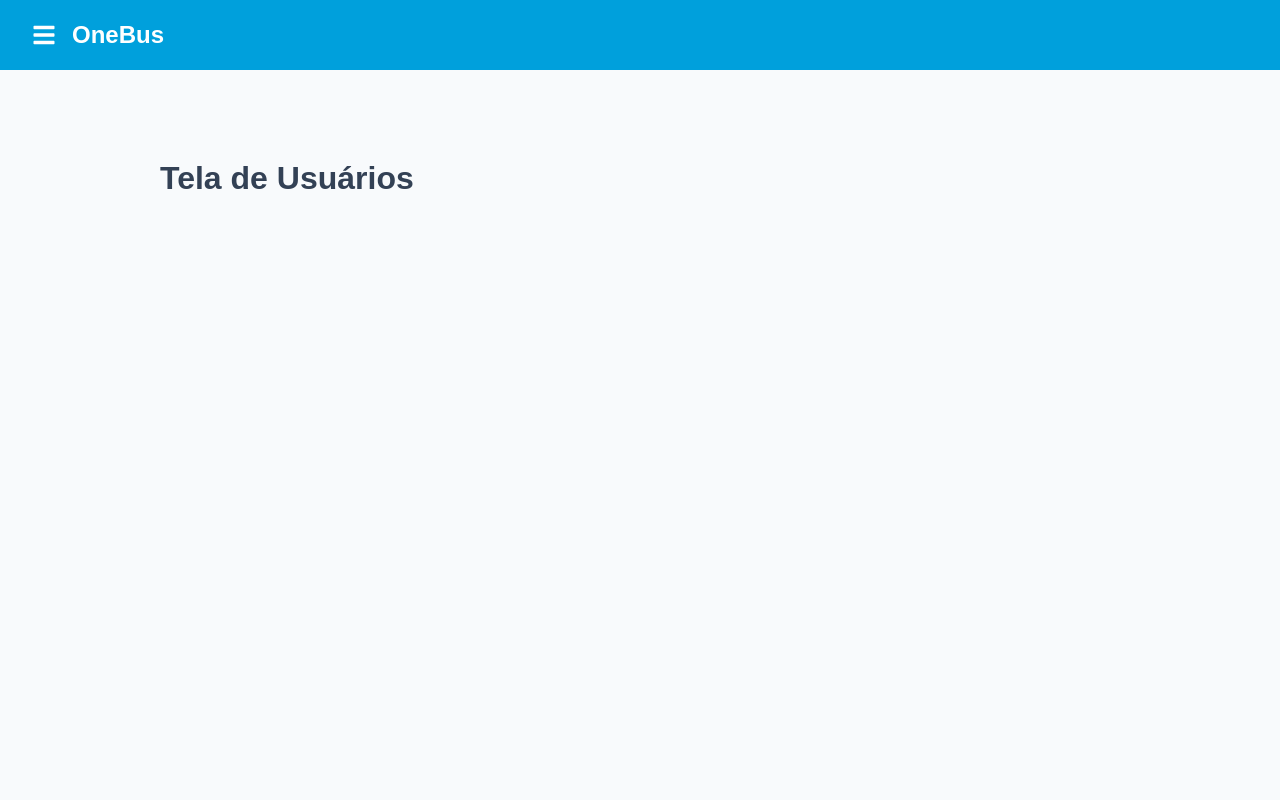
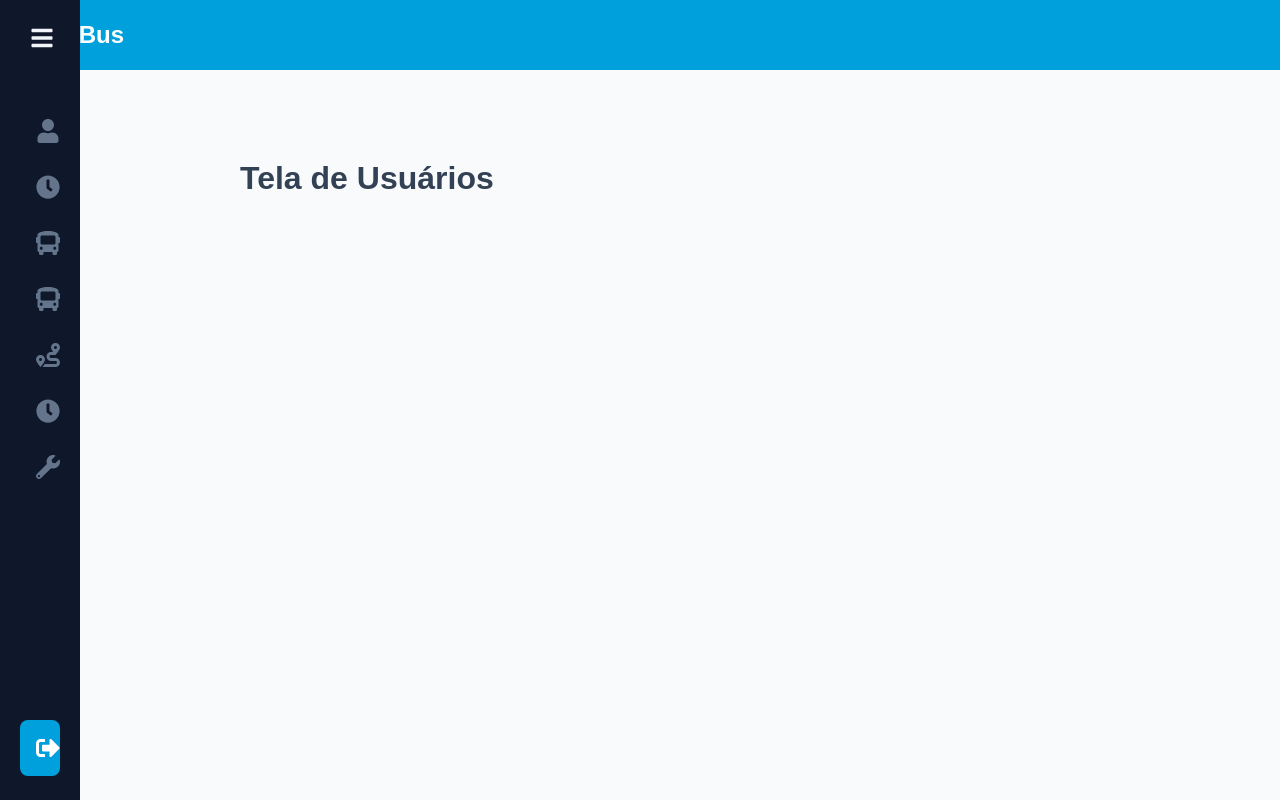
Before and after one commit to OneBus/OneBus-Frontend, a React (Vite) app: page /usuarios in a window 1280 px wide. Built offline with nearby package versions, Linux system fonts and the light colour scheme; sample sign-in values are in the browser's storage.

Commit message:
funcionario.jsx
sidebar com hover e crud no modulo funcionario

```diff
--- a/src/App.jsx
+++ b/src/App.jsx
@@ -30,11 +30,11 @@ const DashboardLayout = () => {
   };
 
   return (
-    <div style={{ display: 'flex' }}>
-      {/* NOVO: Passamos a função 'promptLogout' para a Sidebar */}
-      <Sidebar isOpen={isSidebarOpen} onLogoutClick={promptLogout} />
+     <div style={{ display: 'flex' }}>
+      {/* 1. PASSAMOS O ESTADO 'isOpen' E A FUNÇÃO 'onToggle' PARA A SIDEBAR */}
+      <Sidebar isOpen={isSidebarOpen} onToggle={toggleSidebar} onLogoutClick={promptLogout} />
 
-      <div style={{ flex: 1, marginLeft: isSidebarOpen ? '250px' : '0', transition: 'margin-left 0.3s ease-in-out' }}>
+      <div style={{ flex: 1, marginLeft: isSidebarOpen ? '250px' : '80px', transition: 'margin-left 0.3s ease-in-out' }}>
         <Header onToggleSidebar={toggleSidebar} isSidebarOpen={isSidebarOpen} />
         <AppRoutes />
       </div>
--- a/src/components/Header/Header.jsx
+++ b/src/components/Header/Header.jsx
@@ -4,7 +4,7 @@ import styles from './Header.module.css';
 import { FaBars, FaSearch, FaUserCircle } from 'react-icons/fa';
 
 // 2. Receba as props 'onToggleSidebar' e 'isSidebarOpen'
-function Header({ onToggleSidebar, isSidebarOpen }) {
+function Header({ isSidebarOpen }) {
   // 3. Crie a classe dinâmica para o header ajustar sua posição
   const headerClass = `${styles.header} ${!isSidebarOpen ? styles.sidebarClosed : ''}`;
 
@@ -12,9 +12,8 @@ function Header({ onToggleSidebar, isSidebarOpen }) {
     <header className={headerClass}>
       <div className={styles.leftContent}>
         {/* 4. Adicione o botão com o evento onClick */}
-        <button className={styles.menuButton} onClick={onToggleSidebar}>
-          <FaBars />
-        </button>
+
+
         <div className={styles.title}>
           <h1>OneBus</h1>
         </div>
--- a/src/components/Header/Header.module.css
+++ b/src/components/Header/Header.module.css
@@ -41,5 +41,6 @@
 .title h1 {
   font-size: 1.5rem;
   margin-right: 276px;
+  align-content: center;
    /* Garante que não há margem extra */
 }
--- a/src/components/Sidebar/Sidebar.jsx
+++ b/src/components/Sidebar/Sidebar.jsx
@@ -2,7 +2,7 @@ import React from 'react';
 import { NavLink } from 'react-router-dom';
 import styles from './Sidebar.module.css';
 import {
-  FaUser, FaClock, FaBus, FaRoute, FaWrench, FaUsers, FaSignOutAlt, FaChartLine
+  FaUser, FaClock, FaBus, FaRoute, FaWrench, FaSignOutAlt, FaBars
 } from 'react-icons/fa';
 
 const menuItems = [
@@ -15,15 +15,21 @@ const menuItems = [
   { path: '/manutencao', name: 'Manutenção', icon: <FaWrench /> },
 ];
 
-function Sidebar({ isOpen, onLogoutClick}) {
-  // 2. Crie a classe dinâmica baseada no estado 'isOpen'
-  const sidebarClass = `${styles.sidebar} ${isOpen ? styles.open : ''}`;
+// 2. RECEBEMOS A PROP 'onToggle' AQUI
+function Sidebar({ isOpen, onToggle, onLogoutClick }) {
+  return (
+    // A classe 'expanded' é controlada pela prop 'isOpen'
+    <div className={`${styles.sidebar} ${isOpen ? styles.expanded : ''}`}>
+      <div className={styles.header}>
+        <div className={styles.logo}>
+          <h1>OneBus</h1>
+        </div>
+        {/* 3. A FUNÇÃO 'onToggle' É USADA AQUI NO ONCLICK */}
+        <button className={styles.hamburgerButton} onClick={onToggle}>
+          <FaBars />
+        </button>
+      </div>
 
-return (
-    <div className={sidebarClass}>
-      <div className={styles.logo}>
-        <h1>OneBus</h1>
-      </div>
       <nav className={styles.nav}>
         {menuItems.map((item) => (
           <NavLink
@@ -32,16 +38,17 @@ return (
             className={({ isActive }) =>
               isActive ? `${styles.navLink} ${styles.active}` : styles.navLink
             }
+            title={item.name} // O atributo 'title' é crucial para o tooltip
           >
             {item.icon}
-            <span>{item.name}</span>
+            <span className={styles.linkName}>{item.name}</span>
           </NavLink>
         ))}
       </nav>
-      {/* NOVO: Adicione o evento onClick aqui */}
+
       <div className={styles.logout} onClick={onLogoutClick}>
         <FaSignOutAlt />
-        <span>Log out</span>
+        <span className={styles.linkName}>Log out</span>
       </div>
     </div>
   );
--- a/src/components/Sidebar/Sidebar.module.css
+++ b/src/components/Sidebar/Sidebar.module.css
@@ -1,6 +1,17 @@
+/* Variáveis de cor (se não estiverem em um arquivo global, adicione-as aqui ou em ':root') */
+:root {
+  --sidebar-bg: #1e1e2d; /* Cor de fundo escura */
+  --text-light: #e0e0e0;
+  --text-muted: #888;
+  --primary-blue: #007bff; /* Ou a cor azul da sua marca */
+  --secondary-purple: #6a0dad; /* Ou a cor roxa da sua marca */
+  --white: #fff;
+  --dark-gray: #333; /* Para elementos específicos */
+  --light-purple: #9c27b0; /* Cor para o badge */
+}
+
 .sidebar {
-  font-family: "OneBusFont", sans-serif;
-  width: 250px;
+  width: 80px;
   height: 100vh;
   background-color: var(--sidebar-bg);
   color: var(--text-light);
@@ -10,70 +21,128 @@
   left: 0;
   top: 0;
   z-index: 20;
-  /* 1. Oculta a sidebar fora da tela por padrão */
-  transform: translateX(-100%);
-  /* 2. Adiciona a transição suave */
-  transition: transform 0.3s ease-in-out;
+  transition: width 0.3s ease-in-out;
+
 }
 
-/* 3. Nova classe que traz a sidebar para a tela */
-.sidebar.open {
-  transform: translateX(0);
+.sidebar.expanded {
+  width: 250px;
+}
+
+.header {
+  display: flex;
+  justify-content: space-between;
+  align-items: center;
+  padding: 1.5rem 1rem;
+  min-height: 70px;
+  position: relative;
 }
 
 .logo {
-  font-family: "OneBusFont", sans-serif;
-  display: flex;
-  align-items: center;
-  gap: 1rem;
-  padding: 1.5rem;
   font-size: 1.5rem;
   font-weight: bold;
   color: var(--primary-blue);
+  white-space: nowrap;
+  opacity: 0;
+  transition: opacity 0.2s ease-in-out;
+  overflow: hidden;
+}
+.sidebar.expanded .logo {
+  opacity: 1;
+}
+
+.hamburgerButton {
+  background: none;
+  border: none;
+  color: var(--text-light);
+  font-size: 1.5rem;
+  cursor: pointer;
+  padding: 0.5rem;
+  position: absolute;
+  top: 18px;
+  right: 18px;
 }
 
 .nav {
-  font-family: "OneBusFont", sans-serif;
   flex-grow: 1;
   display: flex;
   flex-direction: column;
-  padding: 0 1rem;
+  padding: 0 1.25rem;
 }
 
 .navLink {
-  font-family: "OneBusFont", sans-serif;
   display: flex;
   align-items: center;
-  gap: 1rem;
+  gap: 1.5rem;
   padding: 1rem;
   text-decoration: none;
   color: var(--text-muted);
   border-radius: 8px;
   transition: background-color 0.2s, color 0.2s;
+  white-space: nowrap;
+  position: relative; /* Necessário para o tooltip */
+   overflow: hidden;
 }
 
 .navLink:hover {
-  font-family: "OneBusFont", sans-serif;
   background-color: rgba(255, 255, 255, 0.05);
   color: var(--text-light);
 }
 
 .navLink.active {
-  font-family: "OneBusFont", sans-serif;
   background-color: var(--primary-blue);
   color: var(--white);
 }
 
+/* 4. A LÓGICA DO TOOLTIP ESTÁ AQUI */
+.sidebar:not(.expanded) .navLink:hover::after {
+  content: attr(title); /* Pega o texto do atributo 'title' do JSX */
+  position: absolute;
+  left: calc(80px + 10px); /* Posição à direita da sidebar recolhida */
+  background-color: #333333;
+  color: white;
+  padding: 0.5rem 0.75rem;
+  border-radius: 5px;
+  white-space: nowrap;
+  z-index: 100;
+  font-size: 0.9rem;
+  font-family: inherit;
+}
+
+.linkName {
+  opacity: 0;
+  transition: opacity 0.2s ease-in-out;
+}
+.sidebar.expanded .linkName {
+  opacity: 1;
+}
+
+.navLink svg {
+  font-size: 1.5rem;
+  min-width: 24px;
+  text-align: center;
+}
+
 .logout {
-  font-family: "OneBusFont", sans-serif;
   display: flex;
   align-items: center;
-  gap: 1rem;
-  padding: 1.5rem;
-  margin: 1rem;
-  background-color: var(--secondary-purple);
+  gap: 1.5rem;
+  padding: 1rem;
+  margin: 1.5rem 1.25rem;
+  background-color: var(--primary-blue);
   color: var(--white);
   border-radius: 8px;
-  text-align: center;
   cursor: pointer;
+  white-space: nowrap;
+  transition: background-color 0.2s;
+   overflow: hidden;
 }
+
+.logout:hover {
+  background-color: #005f8b;
+}
+
+.logout svg {
+  font-size: 1.5rem;
+  min-width: 24px;
+}
```
Also changed, not shown: src/pages/FuncionarioEdicao/FuncionarioEdicao.jsx (+112 -29 lines).
